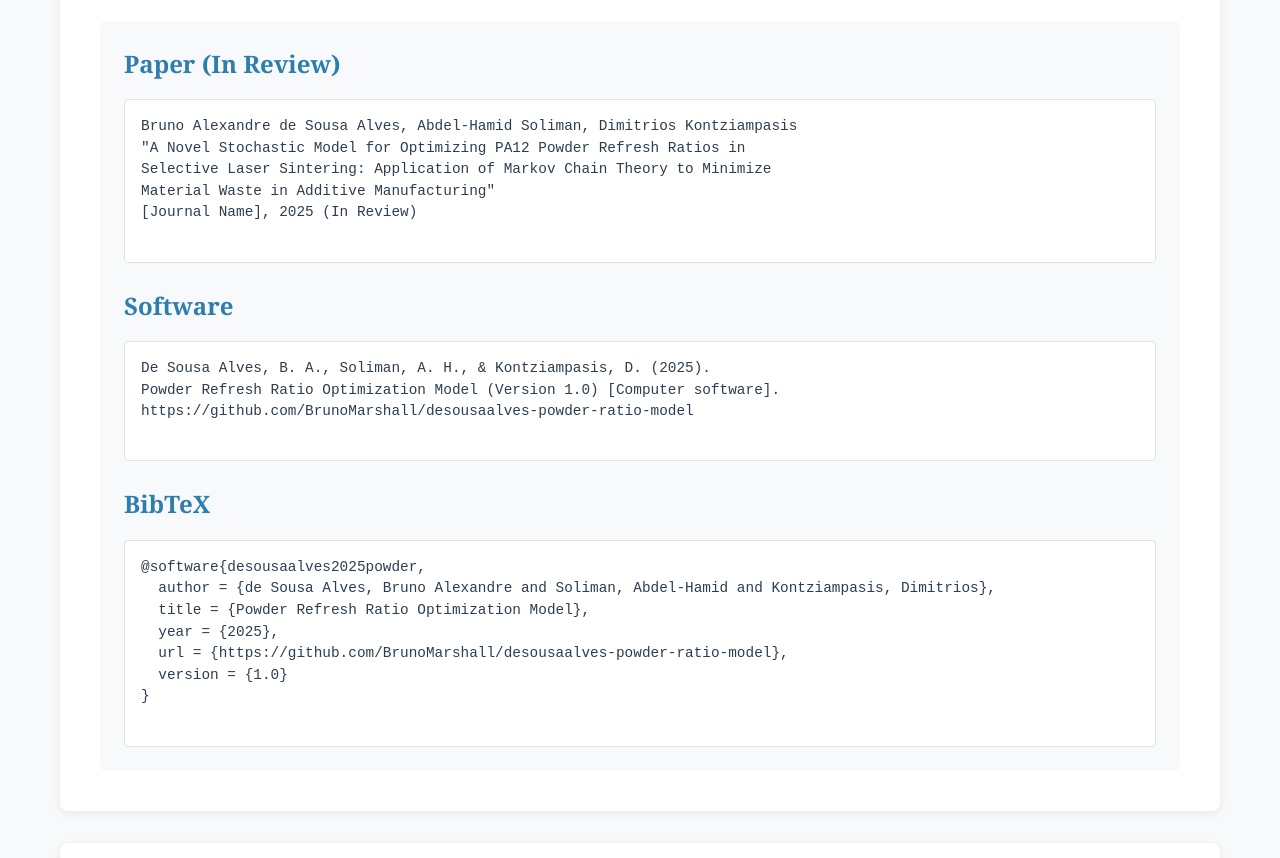
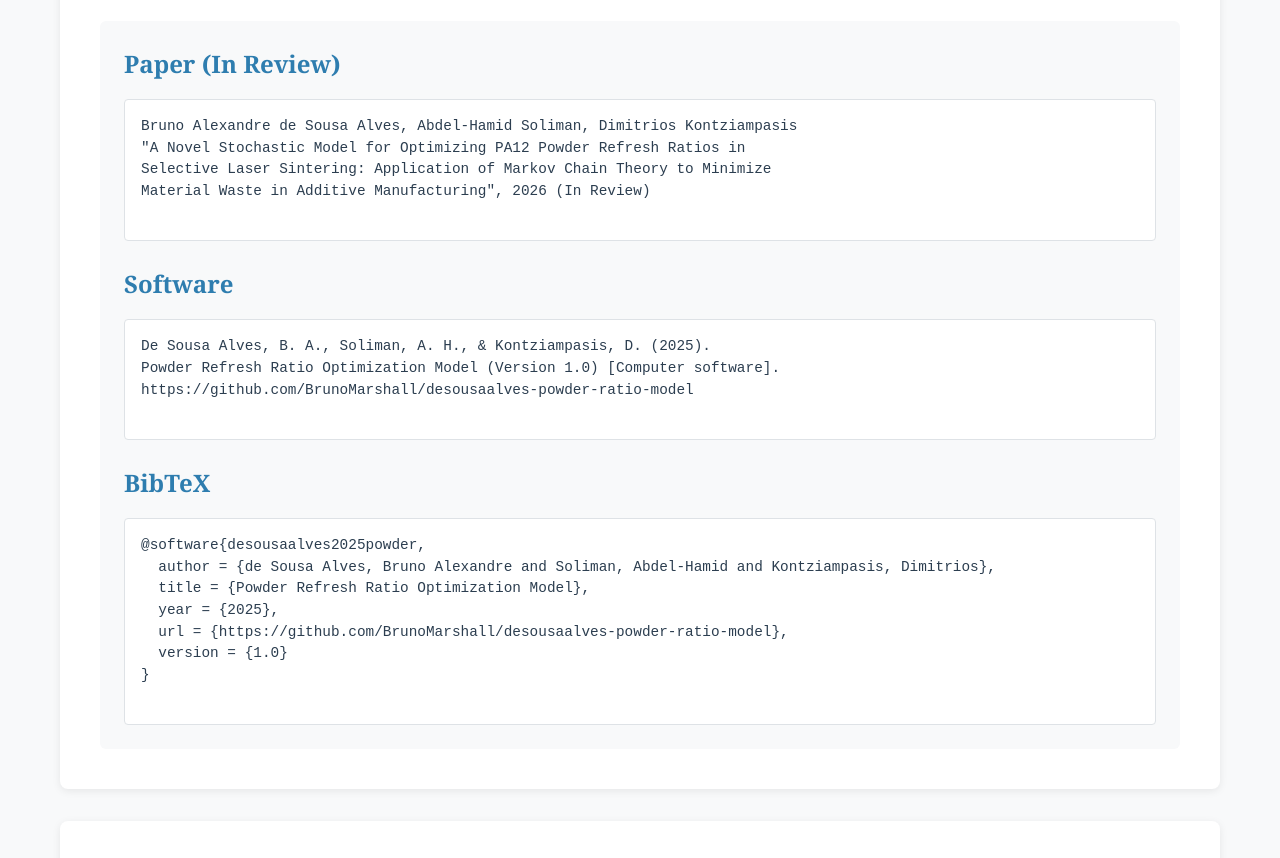
Before and after one commit to BrunoMarshall/desousaalves-powder-ratio-model, a plain HTML site: page index.html in a window 1280 px wide. Shown: the part 4151-5009 px from the top of the page. Drawn offline with Linux system fonts and the light colour scheme.

Commit message:
update paper info

```diff
--- a/index.html
+++ b/index.html
@@ -201,8 +201,7 @@
 Bruno Alexandre de Sousa Alves, Abdel-Hamid Soliman, Dimitrios Kontziampasis
 "A Novel Stochastic Model for Optimizing PA12 Powder Refresh Ratios in
 Selective Laser Sintering: Application of Markov Chain Theory to Minimize
-Material Waste in Additive Manufacturing"
-[Journal Name], 2025 (In Review)
+Material Waste in Additive Manufacturing", 2026 (In Review)
                 </pre>
 
                 <h3>Software</h3>
```
